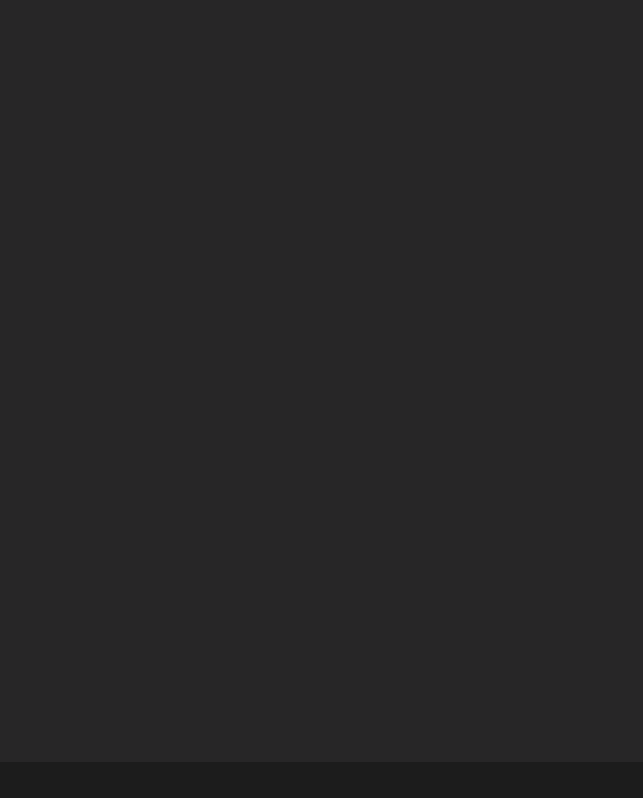
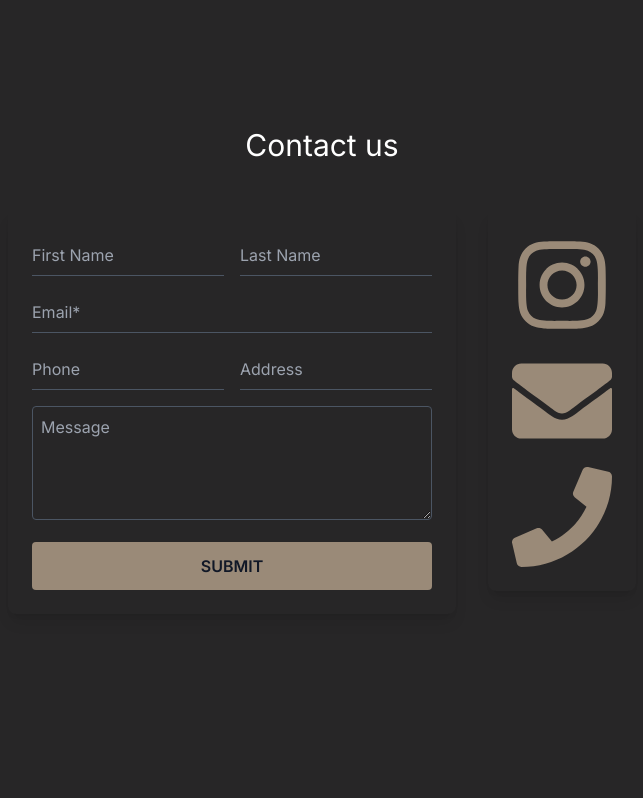
Before and after one commit to jesslands/magicwoodwork, a Next.js app: page / in a window 1280 px wide. Shown: the part 3542-4340 px from the top of the page, without its empty margins (318-961 px from the left). Built offline with nearby package versions, Linux system fonts and the light colour scheme.

Commit message:
chore: Home, se le agrego el contact us

```diff
--- a/app/page.js
+++ b/app/page.js
@@ -8,6 +8,7 @@ import IconHouse from "@/components/icons/House";
 import IconLaw from "@/components/icons/Law";
 import IconPuzzle from "@/components/icons/Puzzle";
 import IconWall from "@/components/icons/Wall";
+import Contactanos from "@/components/contactanos";
 export default function Home() {
   const parallaxRef = useRef(null);
 
@@ -153,18 +154,23 @@ export default function Home() {
         </section>
 
 
-            <h1 className="text-center mt-32 text-5xl mb-12">
+            <h1 className="text-center mt-32 text-3xl lg:text-5xl mb-12">
             Our Projects
             </h1>
 
 
       <Gallery/>
 
+      <h1 className="text-center mt-32 text-3xl mb-12">
+            Contact us
+            </h1>
 
+      <Contactanos className="mt-12" / >
       </div>
       <div className="mb-80 py-96"></div>
       <div className="mb-80 py-96"></div>
-      <div className="mb-80 py-72 lg:py-20"></div>
+      <div className="mb-80 py-96"></div>
+      <div className="py-72 lg:py-0"></div>
     </main>
   );
 }
--- a/components/contactanos.js
+++ b/components/contactanos.js
@@ -1,9 +1,9 @@
 import React from 'react';
 import { FaInstagram, FaEnvelope, FaPhone } from 'react-icons/fa';
 
-const ContactSection = () => {
+const ContactSection = ({className}) => {
     return (
-        <section className="flex flex-col md:flex-row justify-center items-start gap-8 mt-8 w-full max-w-5xl mx-auto pb-20 px-4">
+        <section className={`flex flex-col md:flex-row justify-center items-start gap-8 mt-8 w-full max-w-5xl mx-auto pb-20 px-4 ${className}`}>
             {/* Formulario */}
             <div className="w-full md:w-1/2 max-w-md p-4 sm:p-6 rounded-lg shadow-lg">
                 <form className="space-y-4">
```
